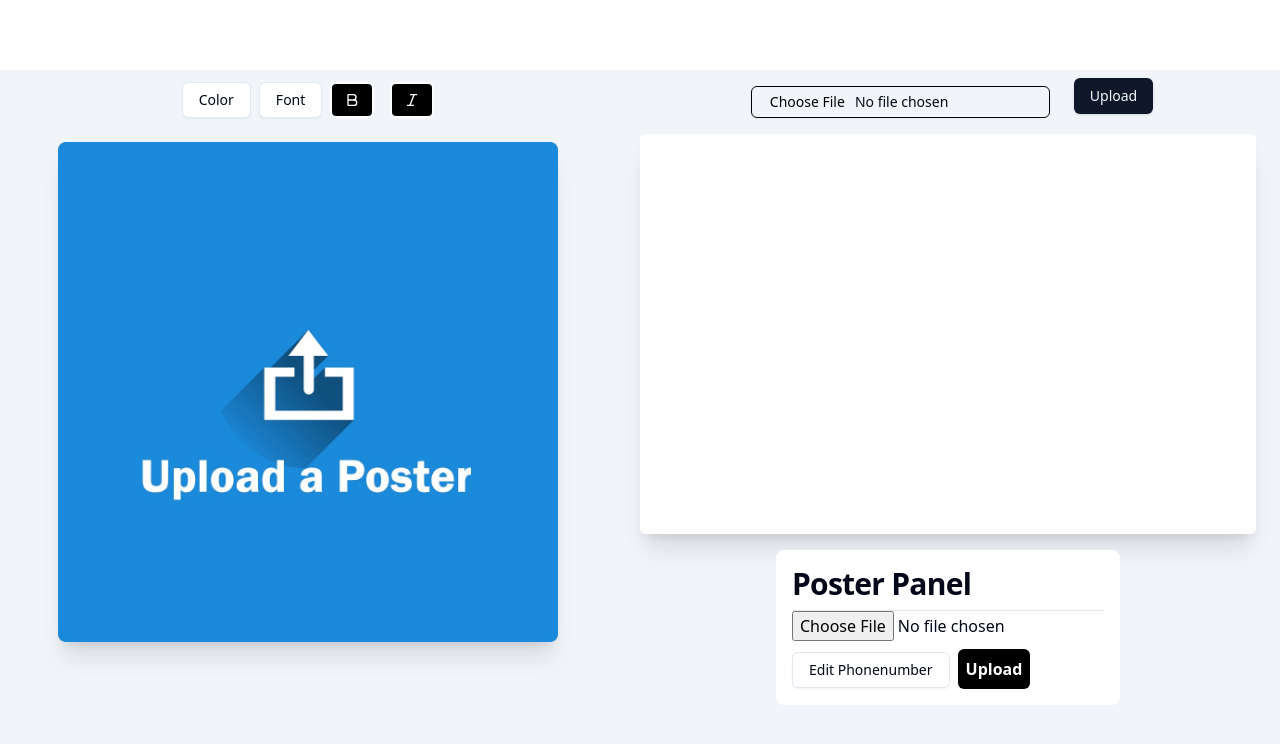
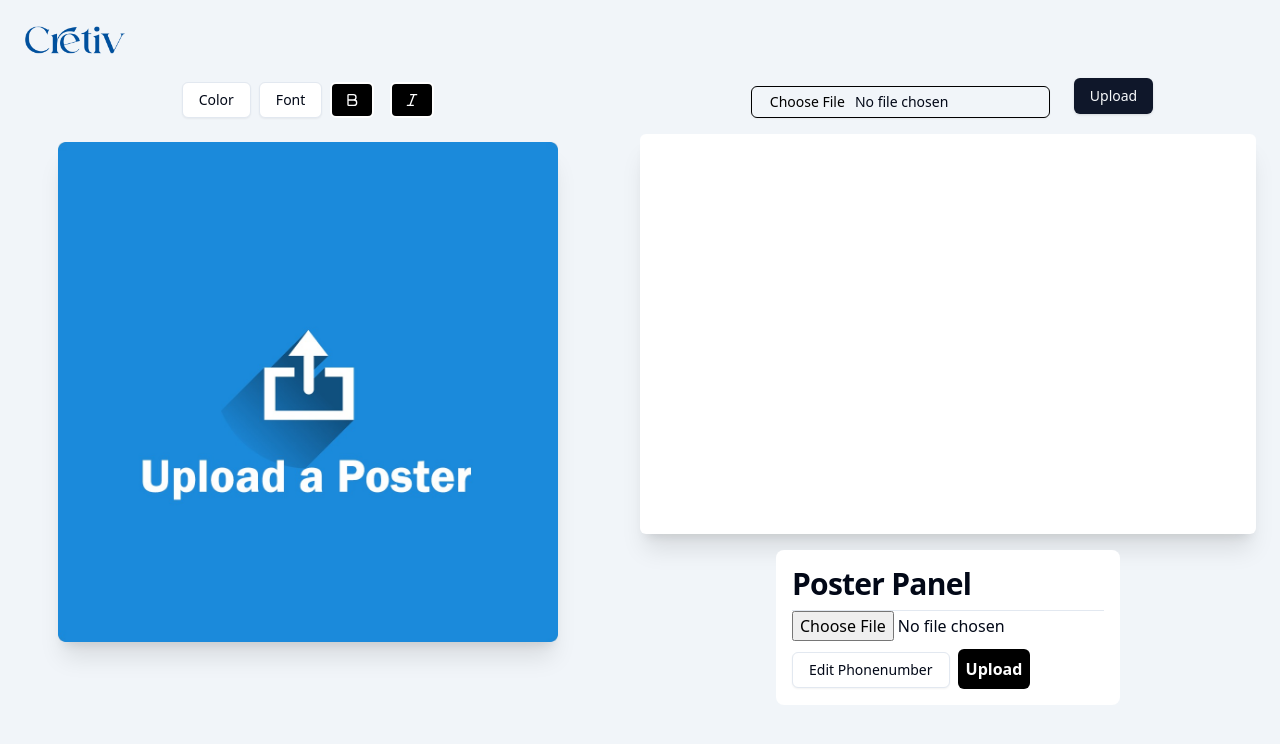
Before and after one commit to Khaddya/Cretiv, a React (Vite) app: page / in a window 1280 px wide. Shown: the top 744 px of the page. Built offline with nearby package versions, Linux system fonts and the light colour scheme.

Commit message:
logo added

```diff
--- a/src/App.tsx
+++ b/src/App.tsx
@@ -546,7 +546,9 @@ function App() {
 
   return (
     <>
-      <nav className="h-[70px] w-full"></nav>
+      <nav className="  h-[70px] w-full  bg-slate-100 justify-start">
+        <img src="/main_logo.png" alt="hi" className="w-[150px] h-[80px]" />
+      </nav>
       <div className="w-full bg-white   flex">
         <div className="flex w-screen bg-slate-100 h-screen">
           <div className="relative bg-slate-100 flex flex-1 flex-col items-center   ">
--- a/src/main.tsx
+++ b/src/main.tsx
@@ -1,7 +1,5 @@
-import React from "react";
 import ReactDOM from "react-dom/client";
 import App from "./App.tsx";
 import "./index.css";
-import DND from "./DND.tsx";
 
 ReactDOM.createRoot(document.getElementById("root")!).render(<App />);
```
Also changed, not shown: public/main_logo.png (added).
